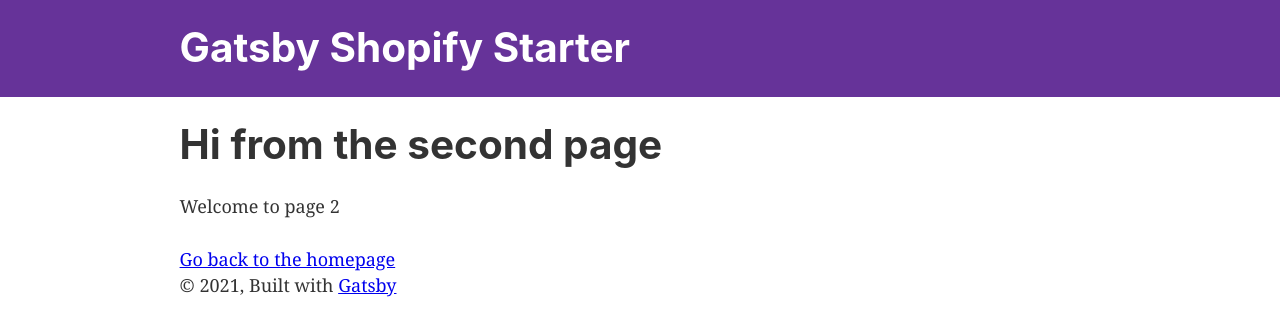
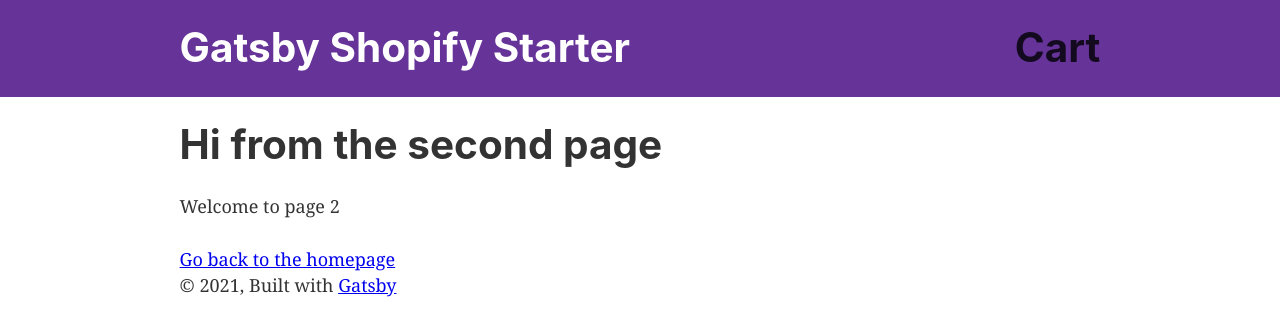
Before and after one commit to HemangNakaranibh/AlexanderProdq, a Gatsby site: page /page-2 in a window 1280 px wide. Built offline with nearby package versions, Linux system fonts and the light colour scheme; Gatsby itself is replaced by a stand-in of ours.

Commit message:
added flexbox

```diff
--- a/src/components/header.js
+++ b/src/components/header.js
@@ -14,6 +14,7 @@ const Header = ({ siteTitle }) => (
         margin: `0 auto`,
         maxWidth: 960,
         padding: `1.45rem 1.0875rem`,
+        display: `flex`,
       }}
     >
       <h1 style={{ margin: 0 }}>
@@ -26,6 +27,14 @@ const Header = ({ siteTitle }) => (
         >
           {siteTitle}
         </Link>
+      </h1>
+      <h1
+        style={{
+          marginLeft: `auto`,
+          marginBottom: 0,
+        }}
+      >
+        Cart
       </h1>
     </div>
   </div>
```
